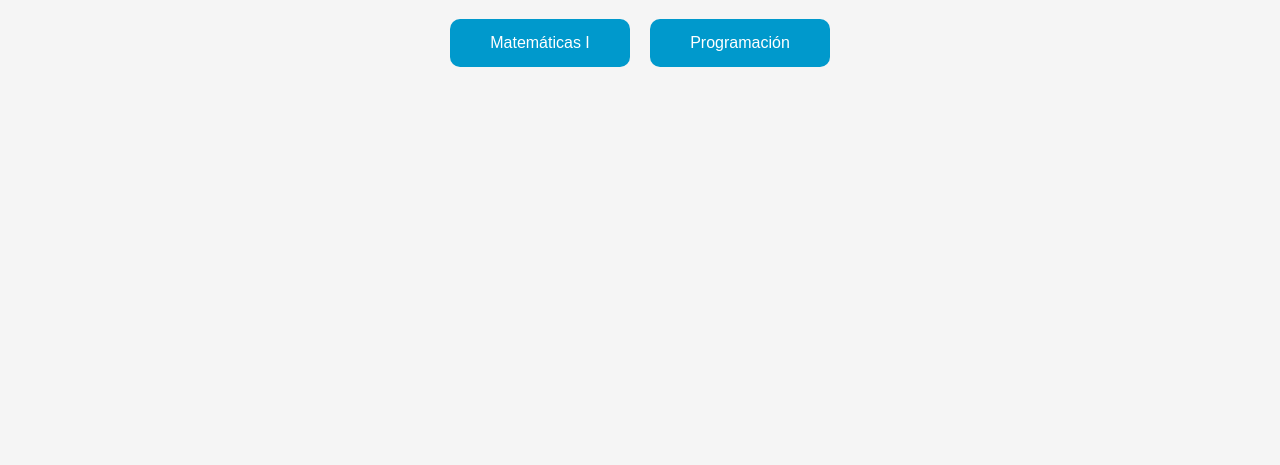
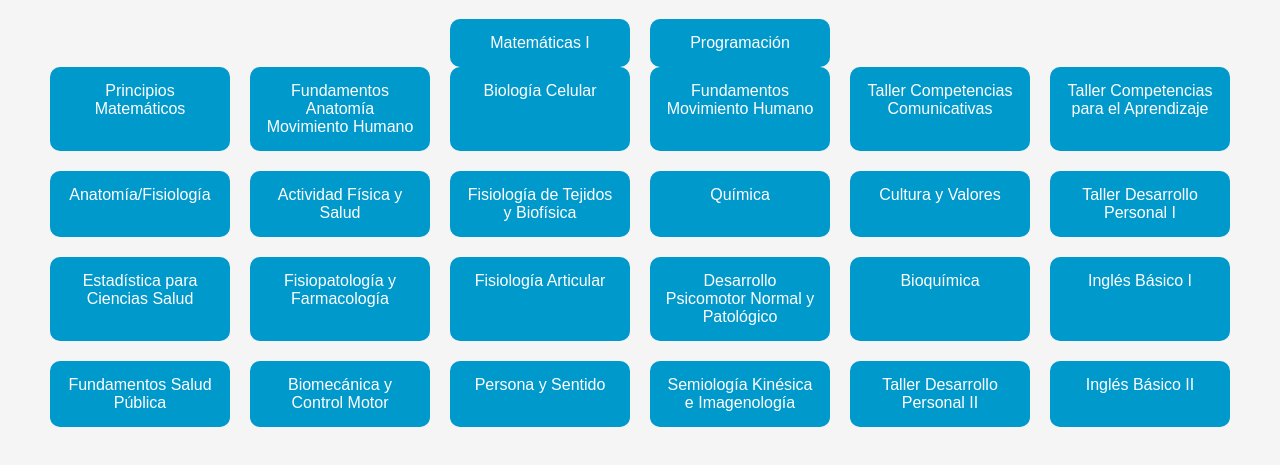
Before and after one commit to aylinnnwrr/Malla-interactiva, a plain HTML site: page index.html in a window 1280 px wide. Shown: the part 89-554 px from the top of the page. Drawn offline with Linux system fonts and the light colour scheme.

Commit message:
Update index.html

```diff
--- a/index.html
+++ b/index.html
@@ -15,3 +15,34 @@
   <script src="script.js"></script>
 </body>
 </html>
+<div class="malla">
+  <!-- 1er año -->
+  <div class="ramo" onclick="mostrarInfo('principiosMat')">Principios Matemáticos</div>
+  <div class="ramo" onclick="mostrarInfo('fundAnatMovHum')">Fundamentos Anatomía Movimiento Humano</div>
+  <div class="ramo" onclick="mostrarInfo('bioCelular')">Biología Celular</div>
+  <div class="ramo" onclick="mostrarInfo('fundMovHum')">Fundamentos Movimiento Humano</div>
+  <div class="ramo" onclick="mostrarInfo('tallerComunic')">Taller Competencias Comunicativas</div>
+  <div class="ramo" onclick="mostrarInfo('tallerAprendizaje')">Taller Competencias para el Aprendizaje</div>
+  <!-- 1er semestre -->
+  <div class="ramo" onclick="mostrarInfo('anatomiaFisio')">Anatomía/Fisiología</div>
+  <div class="ramo" onclick="mostrarInfo('actiFisSalud')">Actividad Física y Salud</div>
+  <div class="ramo" onclick="mostrarInfo('fisTisBiofisica')">Fisiología de Tejidos y Biofísica</div>
+  <div class="ramo" onclick="mostrarInfo('quimica')">Química</div>
+  <div class="ramo" onclick="mostrarInfo('culturaValores')">Cultura y Valores</div>
+  <div class="ramo" onclick="mostrarInfo('tallerDesarrollo1')">Taller Desarrollo Personal I</div>
+  <!-- 3er semestre -->
+  <div class="ramo" onclick="mostrarInfo('estadistica')">Estadística para Ciencias Salud</div>
+  <div class="ramo" onclick="mostrarInfo('fisioFarmaco')">Fisiopatología y Farmacología</div>
+  <div class="ramo" onclick="mostrarInfo('fisArticular')">Fisiología Articular</div>
+  <div class="ramo" onclick="mostrarInfo('desPsicomotor')">Desarrollo Psicomotor Normal y Patológico</div>
+  <div class="ramo" onclick="mostrarInfo('bioquimica')">Bioquímica</div>
+  <div class="ramo" onclick="mostrarInfo('ingles1')">Inglés Básico I</div>
+  <!-- 4to semestre -->
+  <div class="ramo" onclick="mostrarInfo('saludPublica')">Fundamentos Salud Pública</div>
+  <div class="ramo" onclick="mostrarInfo('bioControlMotor')">Biomecánica y Control Motor</div>
+  <div class="ramo" onclick="mostrarInfo('personaSentido')">Persona y Sentido</div>
+  <div class="ramo" onclick="mostrarInfo('semiologia')">Semiología Kinésica e Imagenología</div>
+  <div class="ramo" onclick="mostrarInfo('tallerDesarrollo2')">Taller Desarrollo Personal II</div>
+  <div class="ramo" onclick="mostrarInfo('ingles2')">Inglés Básico II</div>
+  <!-- Sigue agregando para semestres restantes... -->
+</div>
```
